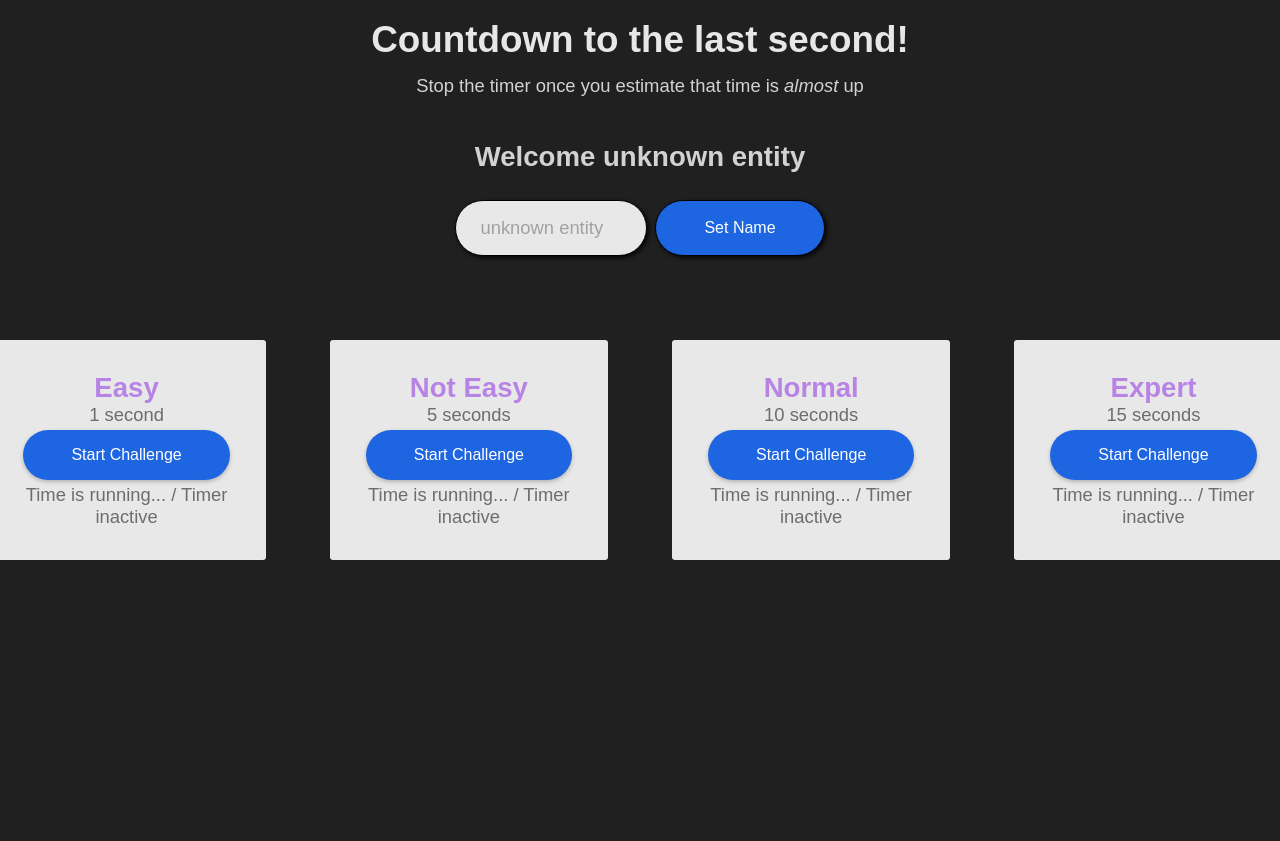
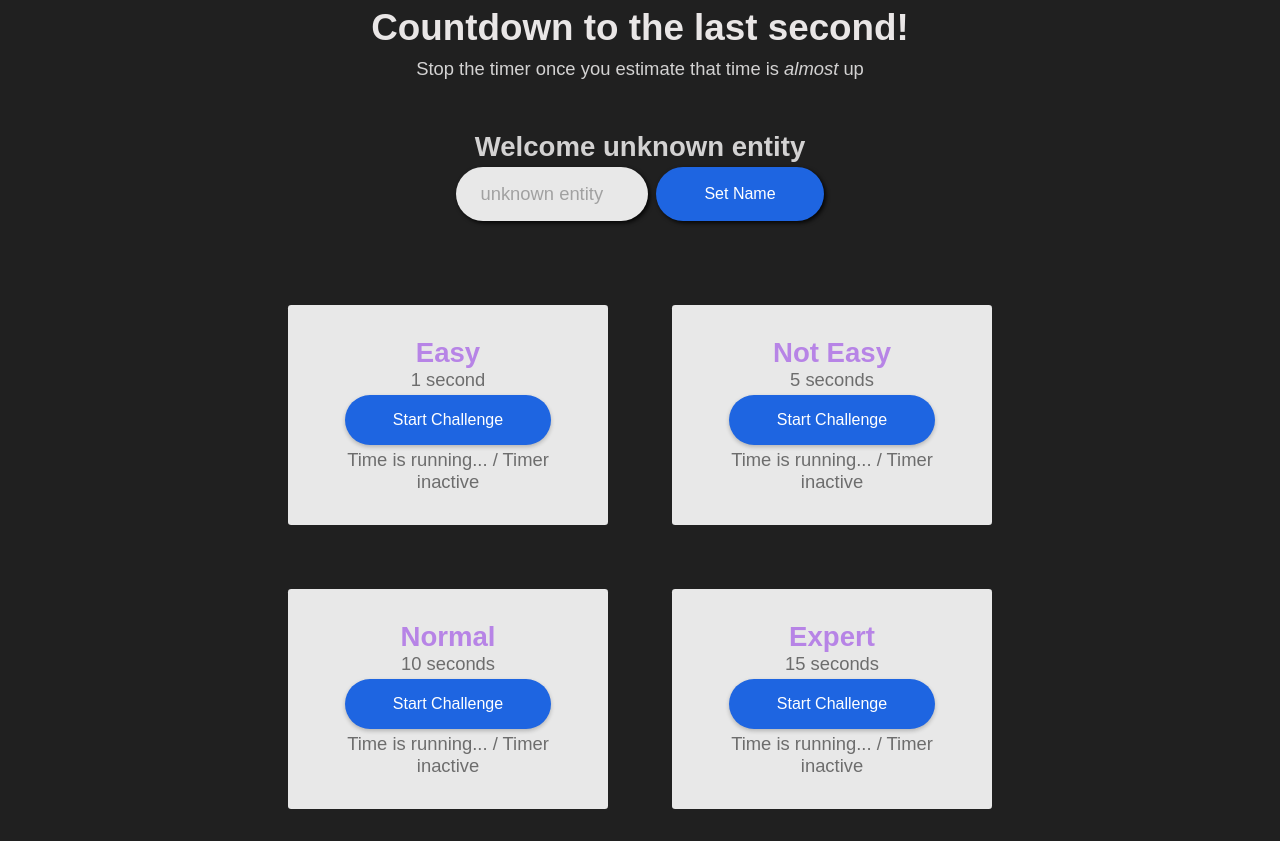
Before and after one commit to samko945/countdown-react, a React (Vite) app: page / in a window 1280 px wide. Before the commit the page ends 800 px from the top, so only its background shows below. Built offline with nearby package versions, Linux system fonts and the light colour scheme.

Commit message:
useRef: forwardRef, create ResultModal inside TimerChallange
a ref that is defined and used in parent gets forward to child to be linked to an element in that child

```diff
--- /dev/null
+++ b/src/components/ResultModal.jsx
@@ -0,0 +1,22 @@
+import { forwardRef } from "react";
+// wrap the component - pass it to the forwardRef function
+// the component function will now have a second parameter "ref" which forwards the value of the component's "ref" prop key.
+// <ResultModal ref={dialog} targetTime={targetTime} result="lost" />
+// dialog ref gets forwarded
+
+export default forwardRef(function ResultModal({ result, targetTime }, ref) {
+	return (
+		<dialog ref={ref} className="result-modal">
+			<h2>You {result}</h2>
+			<p>
+				The target time was <strong>{targetTime} seconds.</strong>
+			</p>
+			<p>
+				You stopped the timer with <strong>X seconds left.</strong>
+			</p>
+			<form method="dialog">
+				<button>Close</button>
+			</form>
+		</dialog>
+	);
+});
--- a/src/components/TimerChallenge.jsx
+++ b/src/components/TimerChallenge.jsx
@@ -1,4 +1,5 @@
 import { useState, useRef } from "react";
+import ResultModal from "./ResultModal";
 
 // storing something outside of the component means all instances use this.
 // let timer;
@@ -7,6 +8,7 @@ import { useState, useRef } from "react";
 
 export default function TimerChallenge({ title, targetTime }) {
 	const timer = useRef();
+	const dialog = useRef();
 
 	const [timerStarted, setTimerStarted] = useState(false);
 	const [timerExpired, setTimerExpired] = useState(false);
@@ -14,6 +16,7 @@ export default function TimerChallenge({ title, targetTime }) {
 	function handleStart() {
 		timer.current = setTimeout(() => {
 			setTimerExpired(true);
+			dialog.current.showModal();
 		}, targetTime * 1000);
 
 		setTimerStarted(true);
@@ -25,9 +28,10 @@ export default function TimerChallenge({ title, targetTime }) {
 	}
 
 	return (
+		<>
+			<ResultModal ref={dialog} targetTime={targetTime} result="lost" />
 			<section className="challenge">
 				<h2>{title}</h2>
-			{timerExpired && <p>You lost!</p>}
 				<p className="challenge-time">
 					{targetTime} second{targetTime > 1 ? "s" : ""}
 				</p>
@@ -38,5 +42,6 @@ export default function TimerChallenge({ title, targetTime }) {
 				</p>
 				<p className={timerStarted ? "active" : undefined}>Time is running... / Timer inactive</p>
 			</section>
+		</>
 	);
 }
--- a/src/index.css
+++ b/src/index.css
@@ -1,17 +1,28 @@
+:root {
+	--bg-dark: rgb(32, 32, 32);
+	--bg-light: rgb(232, 232, 232);
+	--shadow-dark: 2px 2px 4px rgba(0, 0, 0, 0.853);
+	--shadow-light: 0 2px 4px rgba(0, 0, 0, 0.226);
+	--color-primary: #1e65e1;
+	--boarder-radius-card: 0.2rem;
+}
+
 * {
 	box-sizing: border-box;
+	margin: 0;
 }
 
 body {
 	font-family: sans-serif;
-	background-color: rgb(32, 32, 32);
+	background-color: var(--bg-dark);
 	color: rgb(211, 210, 210);
 	text-align: center;
 	font-size: 1.15rem;
 }
 
 header * {
-	line-height: 0.8;
+	/* margin-top: 2rem; */
+	line-height: 1.5;
 }
 
 h1 {
@@ -21,12 +32,11 @@ h1 {
 input,
 button {
 	font-size: 1.15rem;
-	color: rgb(0, 0, 0);
 	display: block;
 	border-radius: 100vh;
-	border: 1px solid black;
-	background-color: rgb(232, 232, 232);
-	box-shadow: 2px 2px 4px rgba(0, 0, 0, 0.853);
+	border: none;
+	background: var(--bg-light);
+	box-shadow: var(--shadow-dark);
 	margin: 0.25rem;
 	transition: all 150ms ease;
 }
@@ -42,20 +52,20 @@ input::placeholder {
 }
 input:focus::placeholder,
 input:hover::placeholder {
-	color: rgb(232, 232, 232);
+	color: var(--bg-light);
 }
 
 button {
 	white-space: nowrap;
 	color: white;
-	background-color: #1e65e1;
+	background: var(--color-primary);
 	cursor: pointer;
 	padding: 1rem 3rem;
 	font-size: 1rem;
 }
 button:hover {
 	color: rgba(255, 255, 255, 0.924);
-	background-color: #216ef3;
+	filter: brightness(1.125);
 	box-shadow: 0 4px 8px rgb(0, 0, 0);
 }
 
@@ -73,23 +83,18 @@ section {
 	justify-content: center;
 	max-width: 800px;
 	margin: 0 auto;
+	flex-wrap: wrap;
 }
 
 .challenge {
-	width: 30rem;
+	width: 20rem;
 	margin: 2rem;
 	padding: 2rem;
 	display: flex;
 	flex-direction: column;
 	align-items: center;
-	border-radius: 0.2rem;
-	background-color: rgb(232, 232, 232);
-}
-
-.challenge h2,
-.challenge p {
-	color: rgb(67, 67, 67);
-	margin: 0;
+	border-radius: var(--boarder-radius-card);
+	background-color: var(--bg-light);
 }
 
 .challenge h2 {
@@ -100,6 +105,26 @@ section {
 }
 
 .challenge button {
-	box-shadow: 0 2px 4px rgba(0, 0, 0, 0.226);
+	box-shadow: var(--shadow-light);
+}
+
+.result-modal {
+	margin: 0 auto;
+	margin-top: 15rem;
+	padding: 2rem;
 	border: none;
+	border-radius: var(--boarder-radius-card);
 }
+
+.result-modal form {
+	display: flex;
+	justify-content: center;
+}
+
+.result-modal form button {
+	box-shadow: var(--shadow-light);
+}
+
+.result-modal::backdrop {
+	background-color: rgba(0, 0, 0, 0.9);
+}
```
Lines whose indentation alone changed are shown as unchanged.
